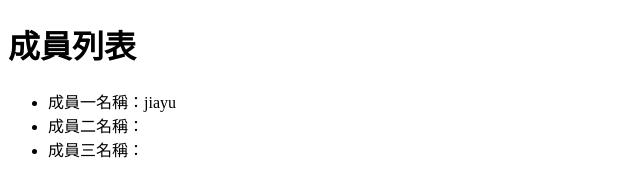
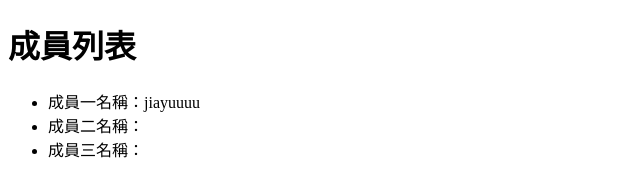
Before and after one commit to JiaYu0220/gitPractice4, a plain HTML site: page index.html in a window 1280 px wide. Shown: the full height of the page, 0-640 px from the left. Drawn offline with Linux system fonts and the light colour scheme.

Commit message:
修改成員一名字

```diff
--- a/index.html
+++ b/index.html
@@ -8,7 +8,7 @@
   <body>
     <h1>成員列表</h1>
     <ul>
-      <li>成員一名稱：jiayu</li>
+      <li>成員一名稱：jiayuuuu</li>
       <li>成員二名稱：</li>
       <li>成員三名稱：</li>
     </ul>
```
